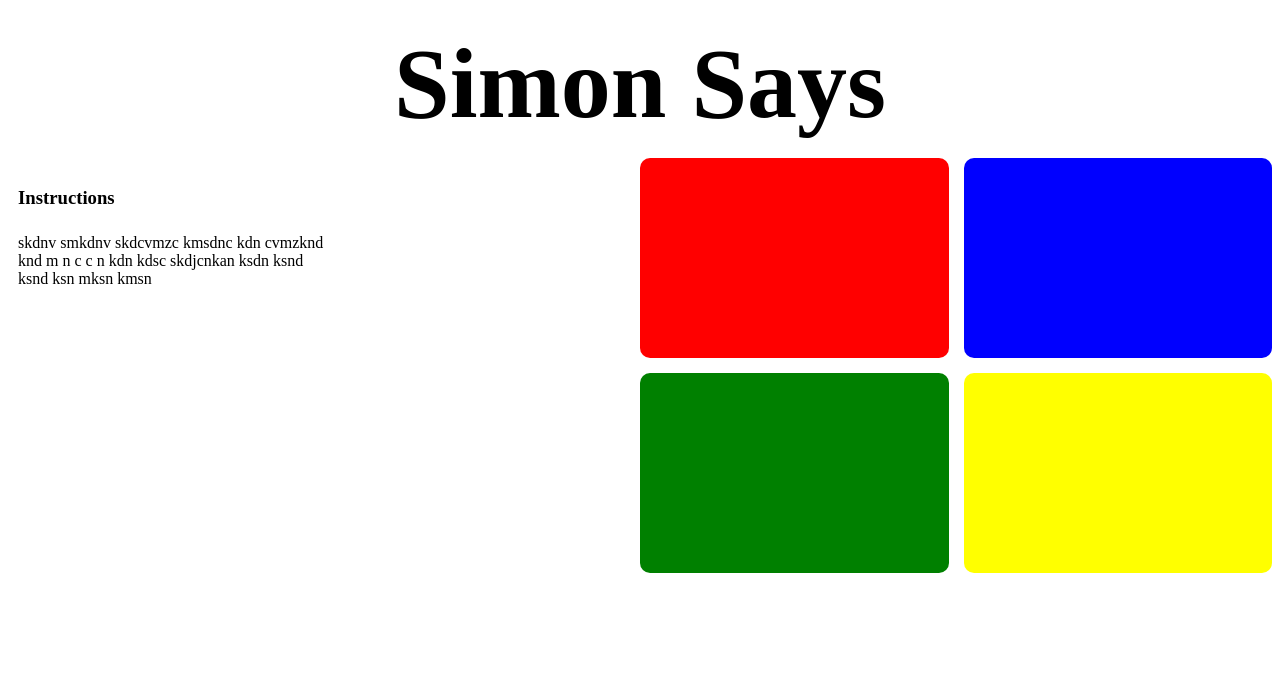
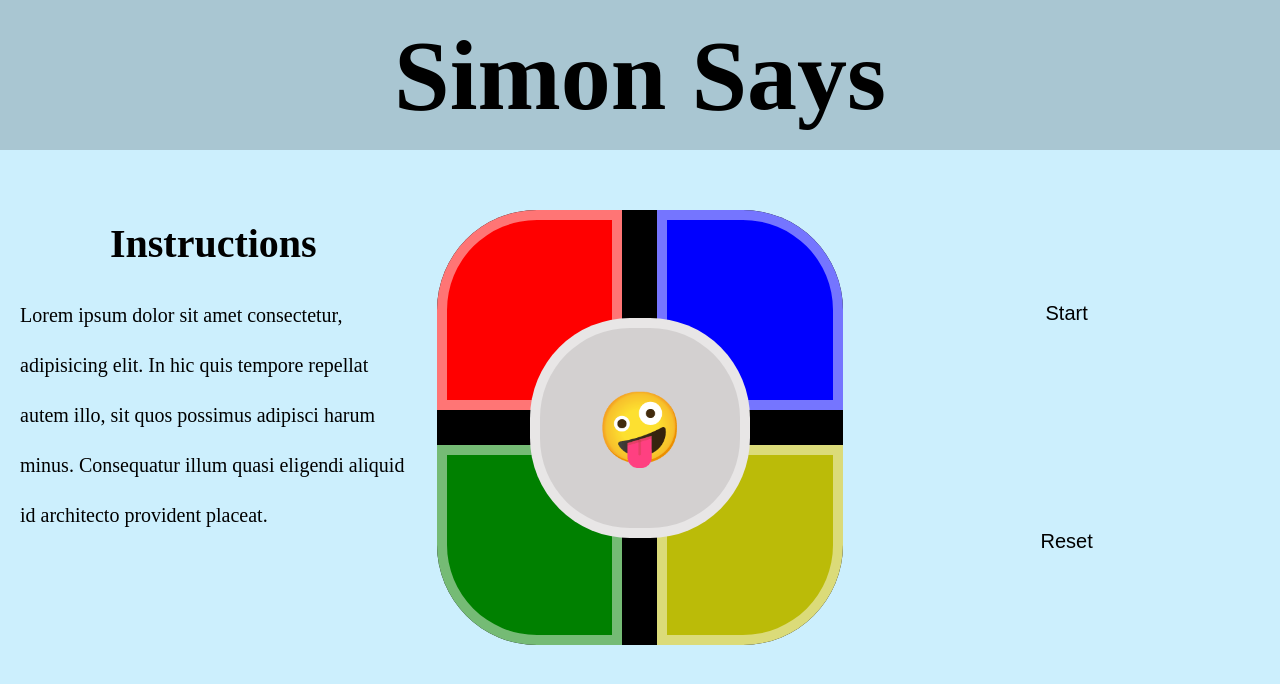
Before and after one commit to SkoorbB/Project-4-Simon-Says, a plain HTML site: page index.html in a window 1280 px wide. Drawn offline with Linux system fonts and the light colour scheme.

```diff
--- a/index.html
+++ b/index.html
@@ -11,25 +11,28 @@
 <body class="abody">
     <div class="body">
         <header class="header">
-            <h1>Simon Says</h1>
+            <h1 class="headerText">Simon Says</h1>
         </header>
-        <aside class="inst">
-            <nav class = "nav">
-                <h3>Instructions</h3>
-            </nav>
-            <div class = "howto">
-            <p>skdnv smkdnv skdcvmzc kmsdnc kdn cvmzknd knd m n c c n kdn kdsc skdjcnkan ksdn ksnd ksnd ksn mksn kmsn
+        <div class = "instructions">
+            <h3 class = "inst">Instructions</h3>
+            <p class = "paragraph">Lorem ipsum dolor sit amet consectetur, adipisicing elit. In hic quis tempore repellat autem illo, sit quos possimus adipisci harum minus. Consequatur illum quasi eligendi aliquid id architecto provident placeat.
             </p>
-            </div>
-        </aside>
+        </div>
+        <div class="center">
+            <div class = "score">🤪</div>
+        </div>
         <div class="grid">
             <div class="square red"></div>
             <div class="square blue"></div>
             <div class="square green"></div>
             <div class="square yellow"></div>
         </div>
+        <div class = "program">
+        <button class="start">Start</button>
+        <button class="reset">Reset</button>
+        </div>
     </div>
-    <script src="script.js"></script>
+    <script src="./script.js"></script>
 </body>
 
 </html>
--- a/script.js
+++ b/script.js
@@ -0,0 +1,28 @@
+//press start - function
+//random square will light up
+           // v
+//uses queryselector (".square") - grabs array
+        // v
+//.random light up
+
+//function "light up"
+//if (a certain square)
+//.square:hover lighter background
+
+//event listener stops
+//click correct button to go on
+//function adds one more
+//reaches 3
+//alert "you have won"
+
+let square = document.querySelectorAll(".square")
+let start = document.querySelector(".start")
+
+start.addEventListener("click", run)
+
+function run() {
+    console.log(square)
+    //for (i = 0; i > square.length; i++) {
+       // square[i].random
+    //}
+}
--- a/style.css
+++ b/style.css
@@ -1,59 +1,174 @@
 .abody {
-
+  margin: 0 auto;
+  background-color: rgb(204, 239, 253);
 }
 
 .body {
     display: grid;
-    grid-template-columns: 1fr 1fr;
-    grid-template-rows: 150px 1fr 1fr;
+    grid-template-columns: 1fr 1fr 1fr;
+    grid-template-rows: 150px 50px 1fr 50px;
 }
 
 .grid {
-    grid-row: 2/ span 1;
+    margin: 0;
+    background-color: black;
+    z-index: 0;
+    margin: 10px;
+    grid-row: 3/ span 1;
     grid-column: 2/ span 1;
     display: grid;
     grid-template-columns: 1fr 1fr;
     grid-template-rows: 200px 200px;
-    grid-gap: 15px;
+    grid-gap: 35px;
+    border-radius: 100px;
 
 }
 
 .header {
+    background-color: rgba(0, 0, 0, 0.171);
+    width: 100%;
+    height: 150px;
     grid-row: 1/ span 1;
-    grid-column: 1/ span 2;
-    justify-self: center;
+    grid-column: 1/ span 3;
+    font-size: 50px;
+    display: flex;
+    justify-content: center;
+    align-items: center;
+}
+
+.headerText {
+    margin: 0 auto;
+}
+
+.square {
+    border: 10px solid rgba(255, 255, 255, 0.459);
+}
+
+.red:hover {
+    cursor: pointer;
+    background-color: rgb(253, 116, 116);
+}
+
+.red {
+    grid-row: 1 /span 1;
+    grid-column: 1 /span 1;
+    background-color: red;
+    border-top-left-radius: 100px;
+}
+
+.blue:hover {
+    cursor: pointer;
+    background-color: rgb(91, 91, 241);
+}
+
+.blue {
+    grid-row: 1 /span 1;
+    grid-column: 2 /span 1;
+    background-color: blue;
+    border-top-right-radius: 100px;
+}
+
+.yellow:hover {
+    cursor: pointer;
+    background-color: rgb(224, 224, 8);
+}
+
+.yellow {
+    grid-row: 2 /span 1;
+    grid-column: 2 /span 1;
+    background-color: rgb(187, 187, 8);
+    border-bottom-right-radius: 100px;
+}
+
+.green:hover {
+    cursor: pointer;
+    background-color: rgb(3, 187, 3);
+}
+
+.green {
+    grid-row: 2 /span 1;
+    grid-column: 1 /span 1;
+    background-color: green;
+    border-bottom-left-radius: 100px;
+}
+
+.center {
+    margin: 0 auto;
+    z-index: 3;
+    grid-row: 3 /span 1;
+    grid-column: 2 /span 1;
+    display: grid;
+    grid-template-columns: 200px;
+    grid-template-rows: 200px;
+    justify-content: center;
     align-self: center;
-    font-size: 50px;
+    background-color: rgb(211, 208, 208);
+    border: 10px solid rgba(255, 255, 255, 0.459);
+    border-radius: 100px;
+}
+
+.start:hover {
+    border: 5px solid black;
+    cursor: pointer;
+}
+
+.start {
+    color: black;
+    background-color:transparent;
+    border: none;
+    padding: 10px 20px;
+    margin-bottom: 20px;
+    font-size: 20px;
+}
+
+.program {
+    margin: 20px;
+    grid-row: 3 /span 1;
+    grid-column: 3 /span 1;
+    display: grid;
+    grid-template-rows: 1fr 1fr;
+    grid-template-columns: 1fr;
+}
+
+.reset:hover {
+    cursor: pointer;
+    border: 5px solid black;
+}
+
+.reset {
+    color: black;
+    background-color:transparent;
+    font-size: 20px;
+    border: none;
+    padding: 10px 20px;
+    margin-top: 20px;
+}
+
+.score {
+    display: flex;
+    justify-content: center;
+    align-self: center;
+    font-size: 70px;
+}
+
+.instructions {
+    margin: 20px;
+    grid-row: 3 /span 1;
+    grid-column: 1 /span 1;
+    display: grid;
+    grid-template-columns: 1fr;
+    grid-template-rows: 50px 1fr;
 }
 
 .inst {
-    margin: 10px;
-    display: grid;
-    grid-template-rows: 50px 1fr;
-    grid-template-columns: 1fr 1fr;
+    margin: 0 auto;
+    display: flex;
+    justify-content: center;
+    font-size: 40px;
 }
 
-.howto {
-    grid-row: 2 /span 1;
-    grid-column: 1 /span 1;
+.paragraph {
+    font-size: 20px;
+    line-height: 50px;
+
 }
-
-.square {
-    border-radius: 10px;
-}
-
-.red {
-    background-color: red;
-}
-
-.blue {
-    background-color: blue;
-}
-
-.yellow {
-    background-color: yellow;
-}
-
-.green {
-    background-color: green;
-}
```
